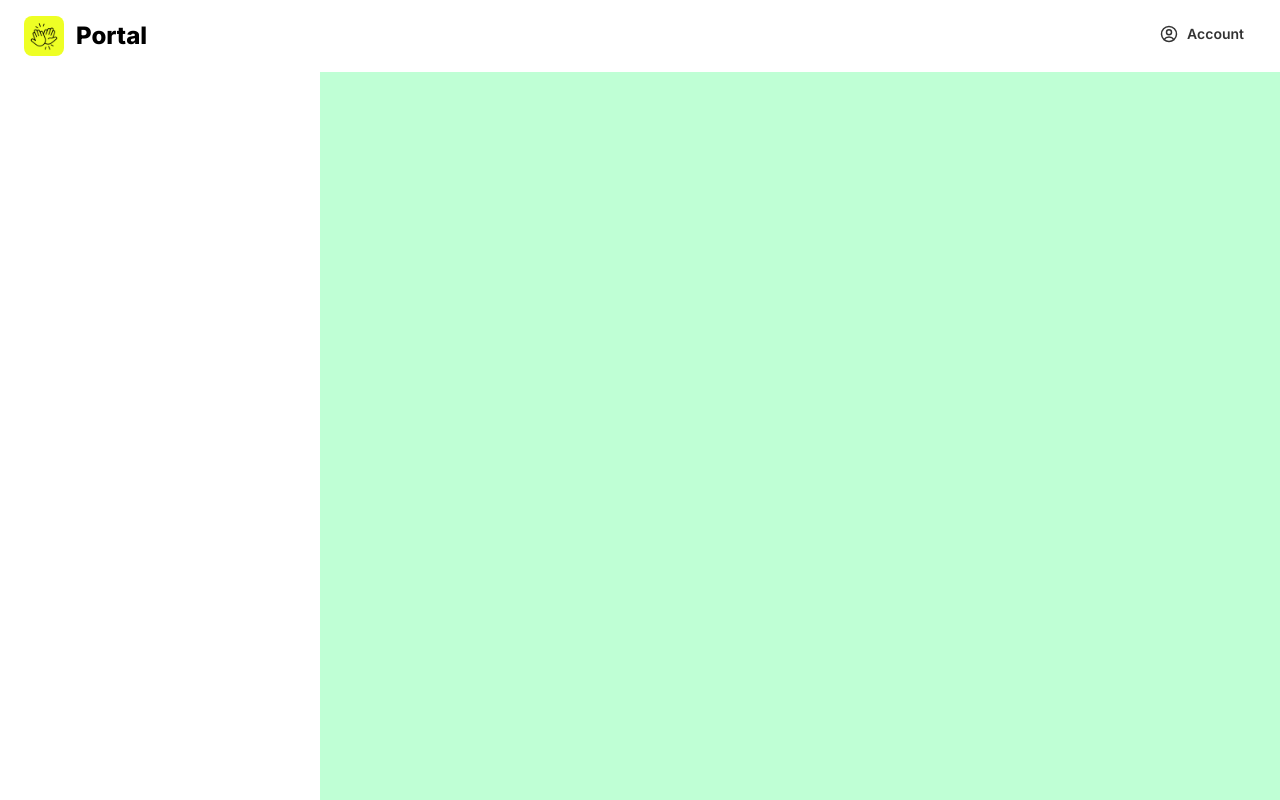
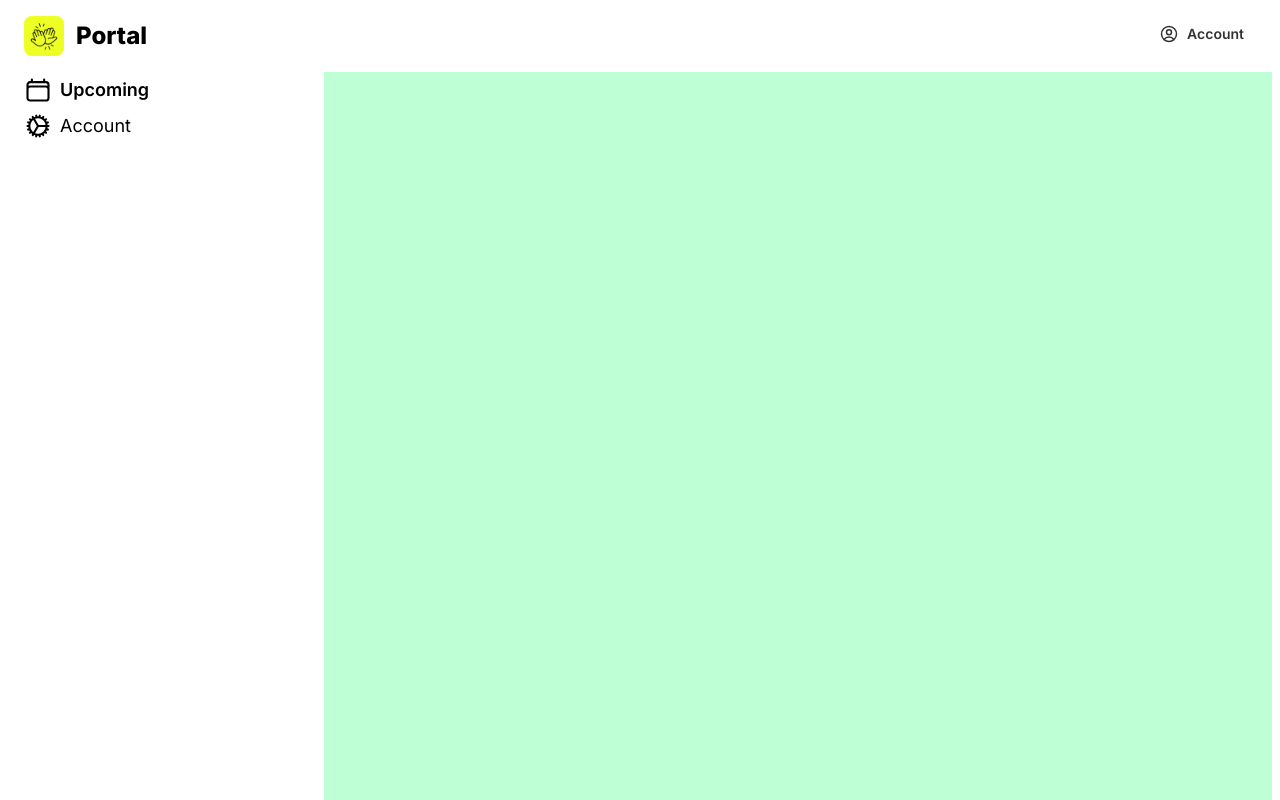
Before and after one commit to manatechdev/hangouts, a React (Create React App) app: page / in a window 1280 px wide. Shown: the top 800 px of the page. Built offline with nearby package versions, Linux system fonts and the light colour scheme.

Commit message:
added menu items to the sidebar

```diff
--- a/src/App.jsx
+++ b/src/App.jsx
@@ -4,14 +4,17 @@ import Body from "./components/Body";
 import Footer from "./components/Footer";
 import Sidebar from "./components/Sidebar";
 import Content from "./components/Content";
+import SidebarNav from "./components/SidebarNav";
 
 function App() {
   return (
     <div className="App">
-      <div className="">
+      <div className="px-2">
         <Header />
         <Body>
-          <Sidebar />
+          <Sidebar>
+            <SidebarNav />
+          </Sidebar>
           <Content />
         </Body>
         <Footer />
--- a/src/components/Header.tsx
+++ b/src/components/Header.tsx
@@ -2,7 +2,7 @@ import Button from "./Button";
 import { UserCircleIcon } from "@heroicons/react/20/solid";
 
 const HEADER_CLASSES =
-  "py-4 px-6 bg-transparent flex flex-row justify-between mx-auto";
+  "py-4 px-4 bg-transparent flex flex-row justify-between mx-auto";
 
 function Header() {
   return (
--- a/src/components/Sidebar.tsx
+++ b/src/components/Sidebar.tsx
@@ -1,7 +1,12 @@
-const SIDEBAR_CLASSES = "bg-hred-100 w-1/4";
+import { ReactNode } from "react";
+const SIDEBAR_CLASSES = "bg-hred-100 w-1/4 px-4";
 
-function Sidebar() {
-  return <div className={SIDEBAR_CLASSES}></div>;
+interface SidebarProps {
+  children?: ReactNode;
+}
+
+function Sidebar({ children }: SidebarProps) {
+  return <div className={SIDEBAR_CLASSES}>{children}</div>;
 }
 
 export default Sidebar;
--- /dev/null
+++ b/src/components/SidebarNav.tsx
@@ -0,0 +1,20 @@
+import Icon from "./Icon";
+
+const SIDEBARNAV_CLASSES = "";
+
+function SidebarNav() {
+  return (
+    <div className={SIDEBARNAV_CLASSES}>
+      <div className="flex flex-row py-1">
+        <Icon type="calendarDays" customStyle="w-7 h-7" />
+        <div className="ml-2 text-lg font-semibold">Upcoming</div>
+      </div>
+      <div className="flex flex-row py-1">
+        <Icon type="cog" customStyle="w-7 h-7" />
+        <div className="ml-2 text-lg">Account</div>
+      </div>
+    </div>
+  );
+}
+
+export default SidebarNav;
```
